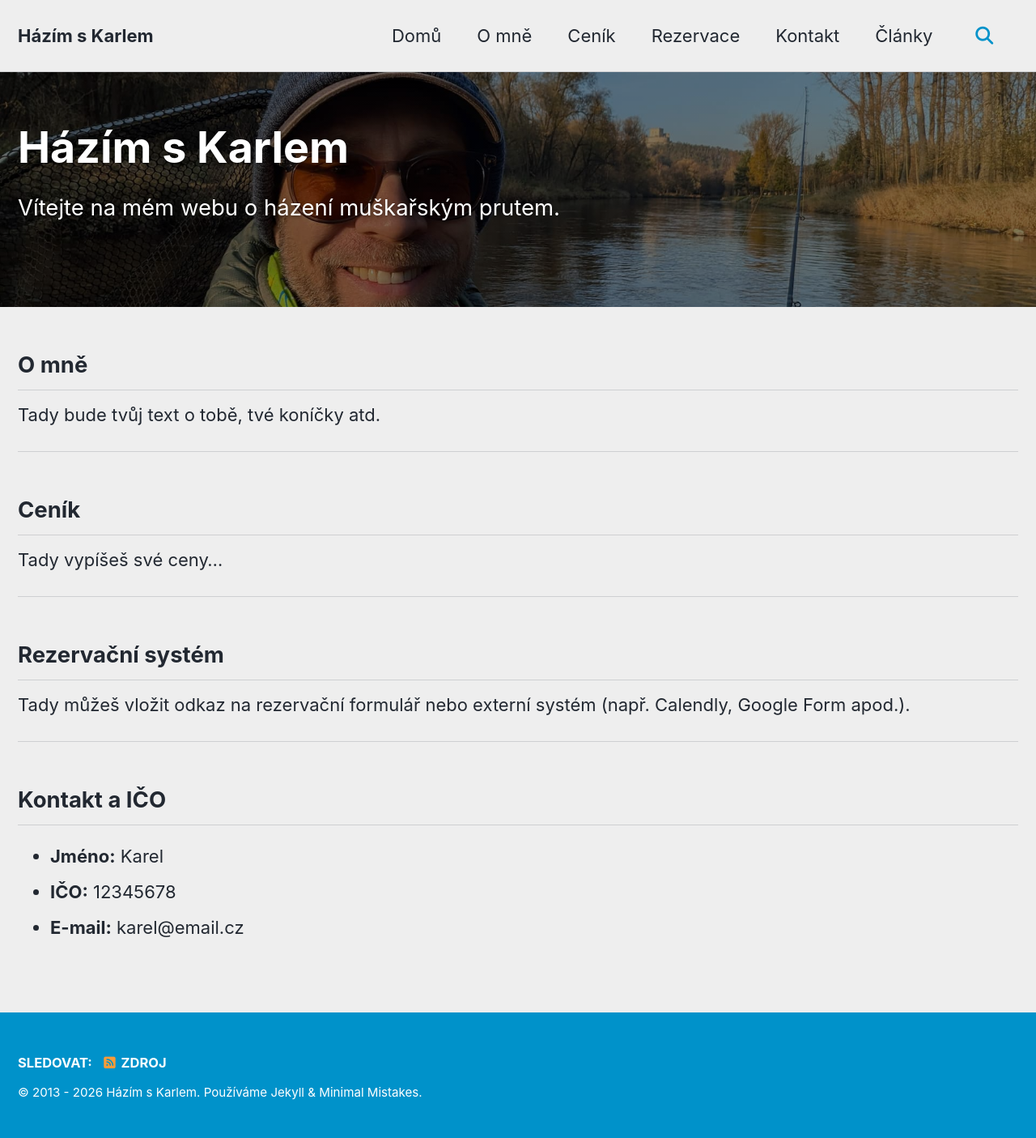
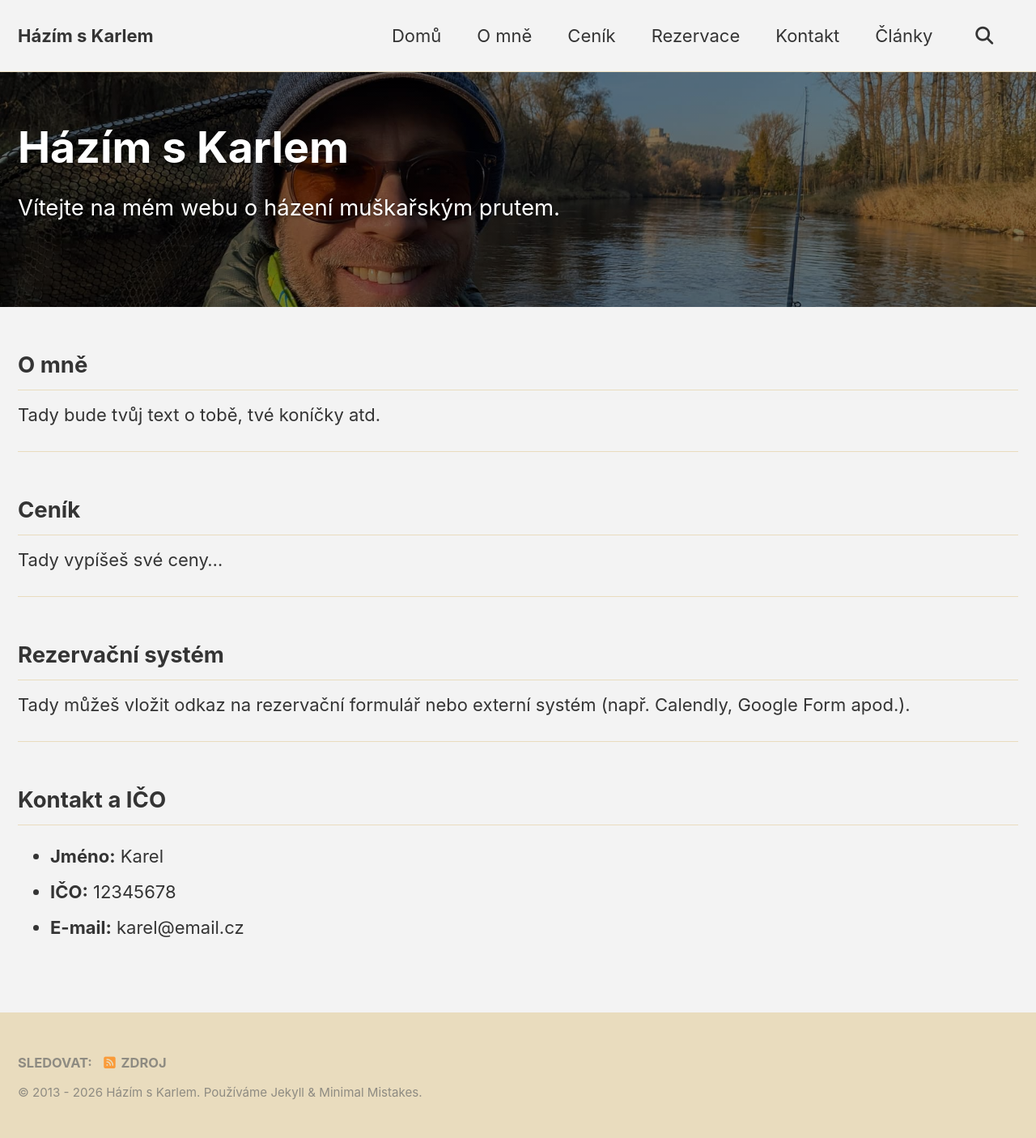
Before and after one commit to hazimskarlem/hazimskarlem.github.io, a Jekyll site: the page built from index.md, in a window 1280 px wide. Shown: the whole page at 81% size. Built offline with Jekyll 4.4.1, drawn with Linux system fonts in a browser that asks for light colours; cached includes are drawn as plain includes.

Commit message:
Update _config.yml

```diff
--- a/_config.yml
+++ b/_config.yml
@@ -12,7 +12,7 @@
 
 # theme                 : "minimal-mistakes-jekyll"
 # remote_theme          : "mmistakes/minimal-mistakes"
-minimal_mistakes_skin    : "air" # "default", "air", "aqua", "contrast", "dark", "dirt", "neon", "mint", "plum", "sunrise", "catppuccin_latte", "catppuccin_mocha"
+minimal_mistakes_skin    : "dirt" # "default", "air", "aqua", "contrast", "dark", "dirt", "neon", "mint", "plum", "sunrise", "catppuccin_latte", "catppuccin_mocha"
 
 # Site Settings
 locale                  : "cs-CZ"
@@ -70,9 +70,9 @@
   hide                   : # true, false (default)
 search                   :  true #, false (default)
 search_full_content      :  true #, false (default)
-search_provider          :  lunr (default) #, algolia, google
+search_provider          :  lunr # (default), algolia, google
 lunr:
-  search_within_pages    : # true, false (default)
+  search_within_pages    :  true #, false (default)
 algolia:
   application_id         : # YOUR_APPLICATION_ID
   index_name             : # YOUR_INDEX_NAME
```
